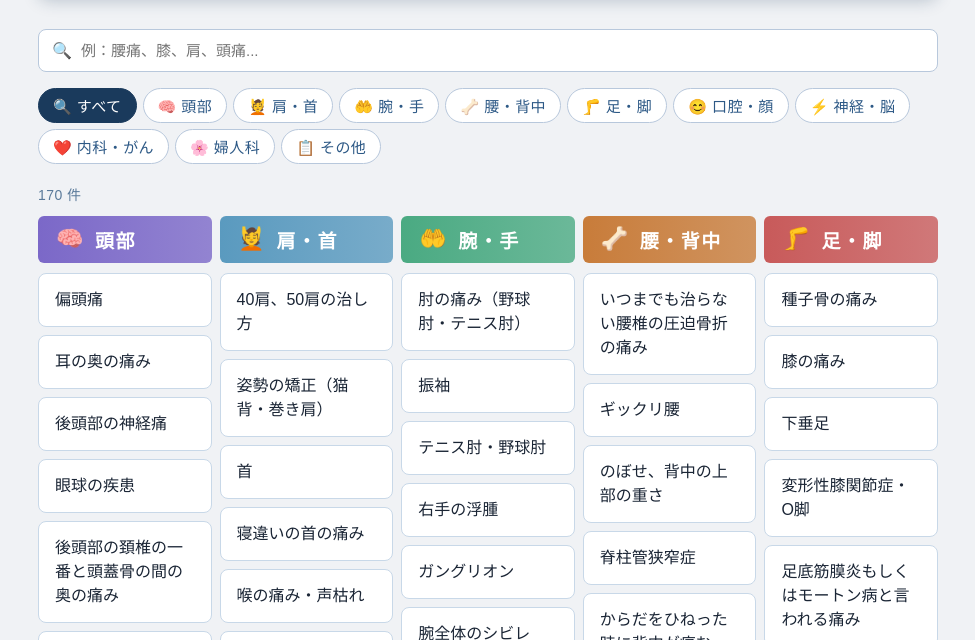
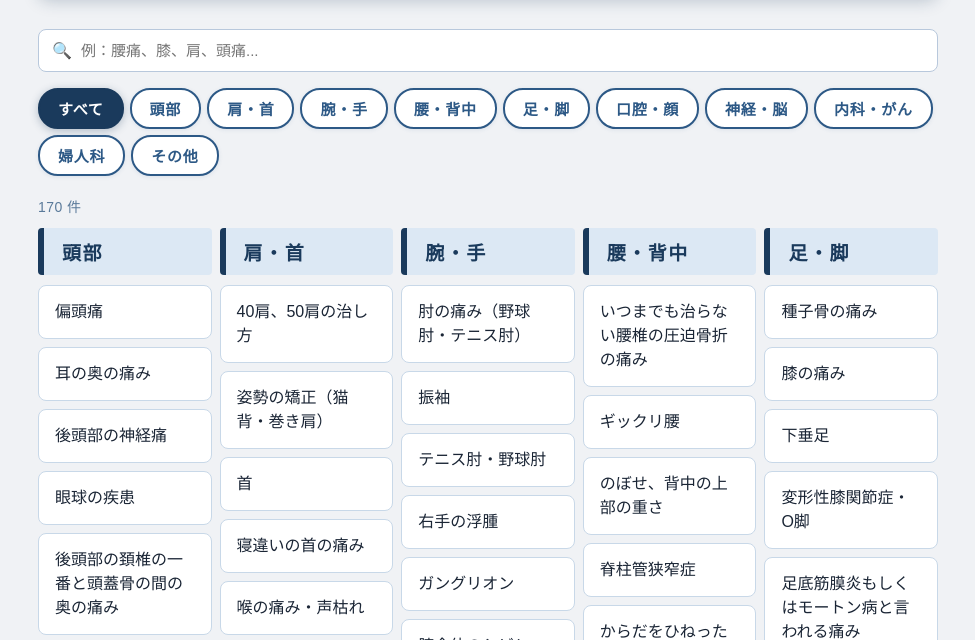
Before and after one commit to amagiryuokayama-dotcom/amagi-search, a plain HTML site: page index.html in a window 1280 px wide. Shown: the part 148-788 px from the top of the page, without its empty margins (152-1127 px from the left). Drawn offline with Linux system fonts and the light colour scheme.

Commit message:
Update index.html

```diff
--- a/index.html
+++ b/index.html
@@ -3,7 +3,7 @@
 <head>
 <meta charset="UTF-8">
 <meta name="viewport" content="width=device-width, initial-scale=1.0">
-<title>天城流湯治法～シェアお願いシリーズ～　症例検索</title>
+<title>天城流湯治法 症例検索</title>
 <style>
   * { box-sizing: border-box; margin: 0; padding: 0; }
 
@@ -86,25 +86,28 @@
   .filter-btn {
     font-size: 15px;
     font-family: inherit;
-    padding: 6px 14px;
+    font-weight: 600;
+    padding: 8px 18px;
     border-radius: 20px;
-    border: 1.5px solid #b8c8dc;
+    border: 2px solid #2d5986;
     background: #fff;
     color: #2d5986;
     cursor: pointer;
     transition: all 0.15s;
-    letter-spacing: 0.03em;
+    letter-spacing: 0.05em;
+    box-shadow: 0 1px 4px rgba(45,89,134,0.1);
   }
 
   .filter-btn:hover {
-    background: #dce8f4;
-    border-color: #2d5986;
+    background: #2d5986;
+    color: #fff;
   }
 
   .filter-btn.active {
     background: #1a3a5c;
     border-color: #1a3a5c;
     color: #fff;
+    box-shadow: 0 2px 8px rgba(26,58,92,0.3);
   }
 
   .meta {
@@ -155,21 +158,17 @@
 
   .cat-heading {
     font-size: 19px;
-    font-weight: 600;
-    color: #fff;
+    font-weight: 700;
+    color: #1a3a5c;
     letter-spacing: 0.08em;
     padding: 10px 18px;
-    border-radius: 6px;
+    background: #dce8f4;
+    border-left: 6px solid #1a3a5c;
+    border-radius: 4px;
     margin-bottom: 10px;
     display: flex;
     align-items: center;
     gap: 4px;
-  }
-
-  .cat-icon {
-    font-size: 22px;
-    margin-right: 6px;
-    line-height: 1;
   }
 
   .notice {
@@ -385,27 +384,12 @@ const cases = [
 
 const cats = ["すべて","頭部","肩・首","腕・手","腰・背中","足・脚","口腔・顔","神経・脳","内科・がん","婦人科","その他"];
 
-const catIcons = {
-  "すべて":   {emoji:"🔍", bg:"#4a7aad"},
-  "頭部":     {emoji:"🧠", bg:"#7b68c8"},
-  "肩・首":   {emoji:"💆", bg:"#5a9abf"},
-  "腕・手":   {emoji:"🤲", bg:"#4aaa82"},
-  "腰・背中": {emoji:"🦴", bg:"#c87c3a"},
-  "足・脚":   {emoji:"🦵", bg:"#c85a5a"},
-  "口腔・顔": {emoji:"😊", bg:"#c8a030"},
-  "神経・脳": {emoji:"⚡", bg:"#7a5ac8"},
-  "内科・がん":{emoji:"❤️", bg:"#c85070"},
-  "婦人科":   {emoji:"🌸", bg:"#c868a0"},
-  "その他":   {emoji:"📋", bg:"#5a8a6a"},
-};
-
 let activeCat = "すべて";
 
 function renderFilters() {
-  document.getElementById('filters').innerHTML = cats.map(c => {
-    const icon = catIcons[c] ? catIcons[c].emoji : '';
-    return `<button class="filter-btn${activeCat===c?' active':''}" onclick="setcat('${c}')">${icon} ${c}</button>`;
-  }).join('');
+  document.getElementById('filters').innerHTML = cats.map(c =>
+    `<button class="filter-btn${activeCat===c?' active':''}" onclick="setcat('${c}')">${c}</button>`
+  ).join('');
 }
 
 function setcat(c) { activeCat = c; render(); }
@@ -441,11 +425,10 @@ function render() {
   displayCats.forEach(cat => {
     const group = filtered.filter(c => c.cat === cat);
     if (group.length === 0) return;
-    const icon = catIcons[cat] || {emoji:"📌", bg:"#4a7aad"};
     html += `
       <div class="cat-group">
-        <div class="cat-heading" style="background: linear-gradient(90deg, ${icon.bg}, ${icon.bg}cc);">
-          <span class="cat-icon">${icon.emoji}</span>${cat}
+        <div class="cat-heading">
+          ${cat}
         </div>
         <div class="grid">${cards(group)}</div>
       </div>`;
```
